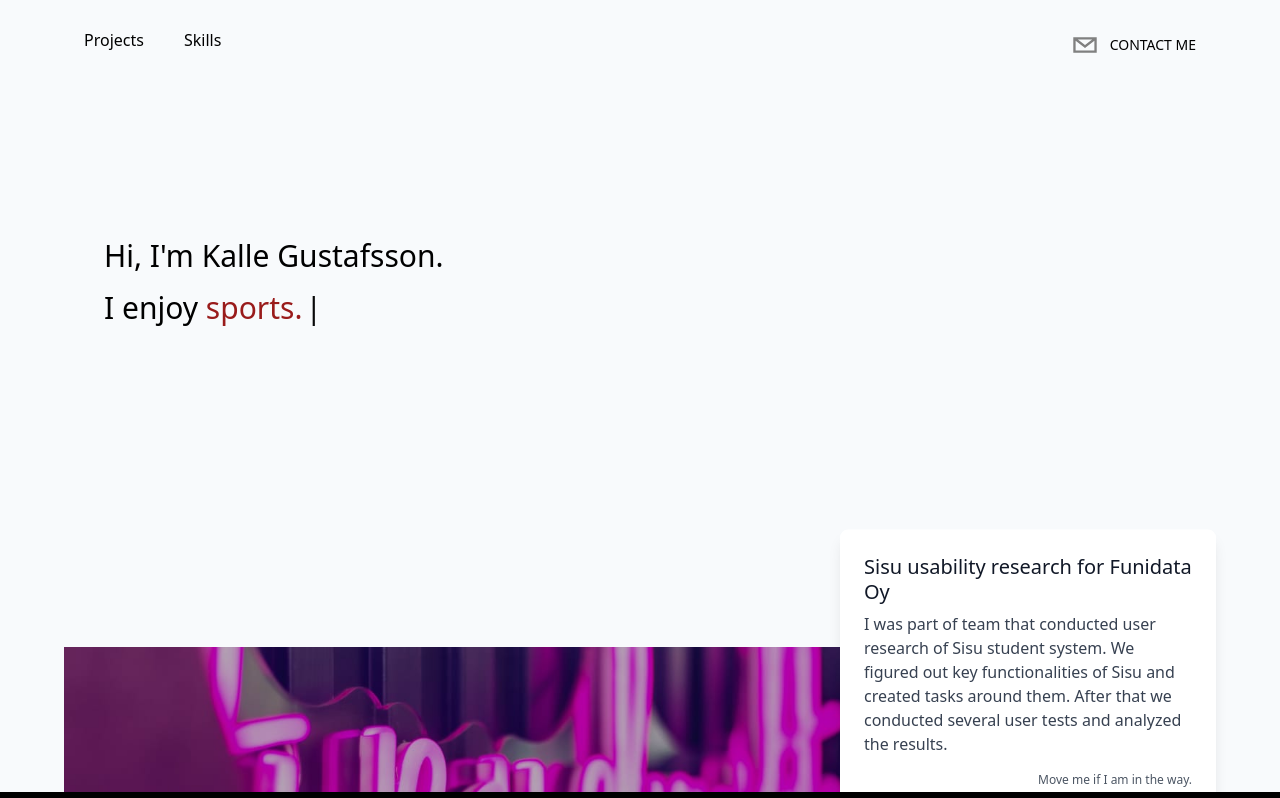
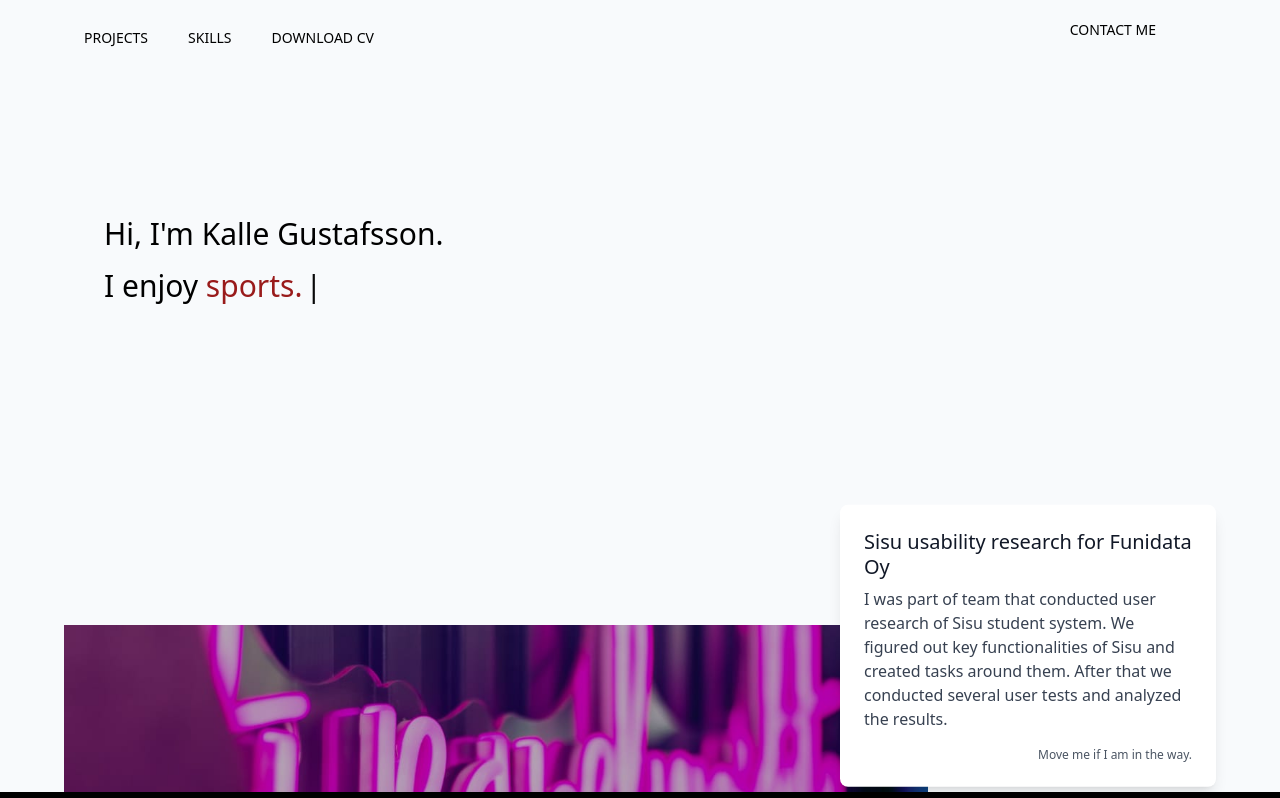
Before and after one commit to kaxelg/kotisivut, a Next.js app: page / in a window 1280 px wide. Shown: the top 798 px of the page. Built offline with nearby package versions, Linux system fonts and the light colour scheme.

Commit message:
Update Header.js

```diff
--- a/components/Header.js
+++ b/components/Header.js
@@ -1,26 +1,16 @@
 import React from 'react'
-import { SocialIcon } from 'react-social-icons';
 import Link from 'next/link';
 
 function Header() {
   return (
     <header className="top-0 p-5 flex items-start justify-between z-20">
         <div className="flex flex-row items-center pt-2">
-            <Link className='pr-10' href="#projects">Projects</Link>
-            <Link href="#skills">Skills</Link>
+            <Link className='uppercase text-sm pr-10' href="#projects">Projects</Link>
+            <Link className="uppercase text-sm pr-10" href="#skills">Skills</Link>
+            <Link className="uppercase text-sm" href='mailto:kalle.gustafsson@tuni.fi'>download cv</Link>
         </div>
         <div className="flex flex-row items-center cursor-pointer">
-            {/* Social Icon */}
-            <a>
-              <SocialIcon
-                className="cursor-pointer"
-                network='email'
-                fgColor='gray'
-                bgColor='transparent'
-              />
-            </a>
-
-            <a href='mailto:kalle.gustafsson@tuni.fi' className="uppercase hidden md:inline-flex text-sm ">Contact me</a>
+            <Link href='mailto:kalle.gustafsson@tuni.fi' className="uppercase text-sm pr-10">Contact me</Link>
         </div>
     </header>
   )
```
